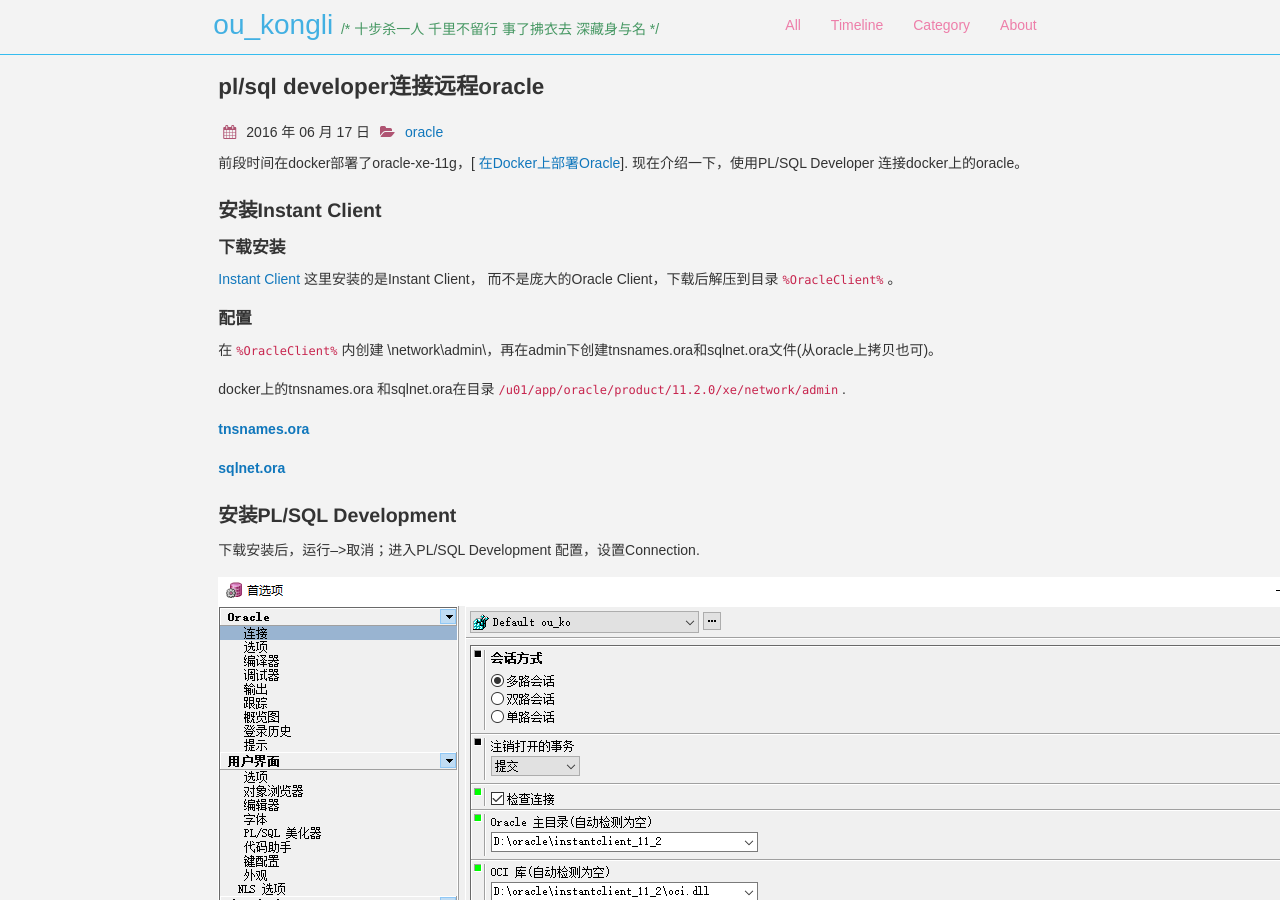
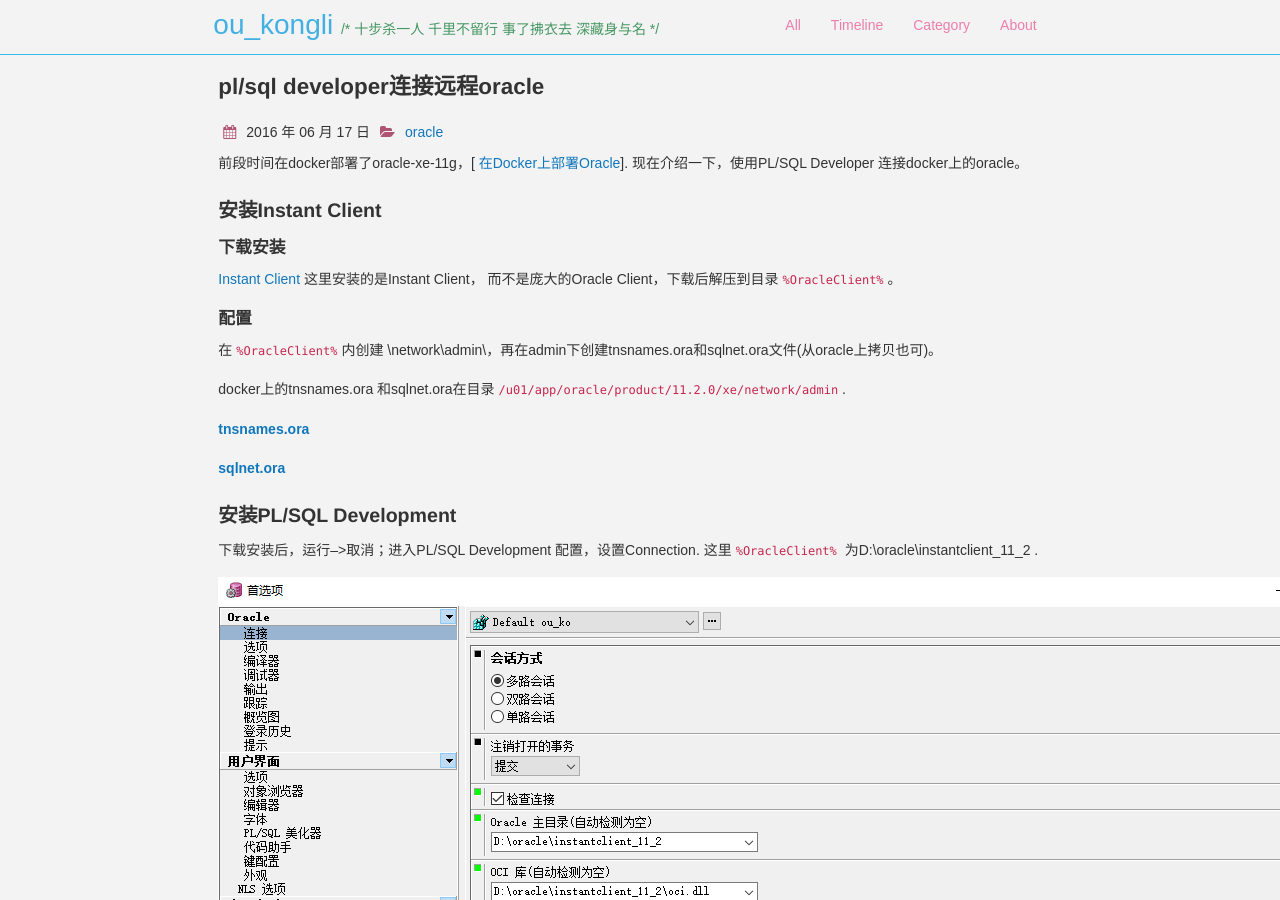
Before and after one commit to ouyangkongli/ouyangkongli.github.io, a Jekyll site: the page built from _posts/2016-06-17-plsql-for-oraclexe.md, in a window 1280 px wide and 900 px high. Built offline with Jekyll 4.4.1, drawn with Linux system fonts in a browser that asks for light colours; nearby versions of some CDN libraries; comment, search, counter and statistics services are not loaded.

Commit message:
update format.

```diff
--- a/_posts/2016-06-17-plsql-for-oraclexe.md
+++ b/_posts/2016-06-17-plsql-for-oraclexe.md
@@ -30,9 +30,11 @@
 **[sqlnet.ora](/resources/sqlnet.ora "sqlnet.ora")**
 
 
+
+
 ### 安装PL/SQL Development
 
-下载安装后，运行-->取消；进入PL/SQL Development 配置，设置Connection.
+下载安装后，运行-->取消；进入PL/SQL Development 配置，设置Connection. 这里`%OracleClient%` 为D:\oracle\instantclient_11_2  .
 
 
 
```
